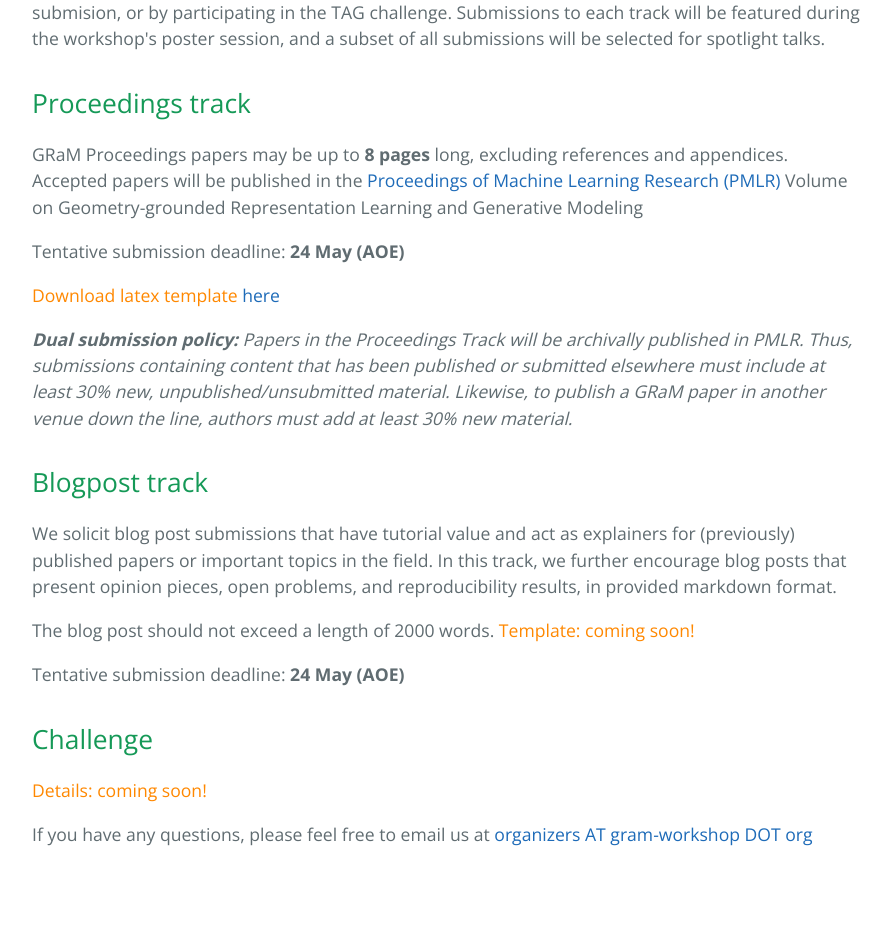
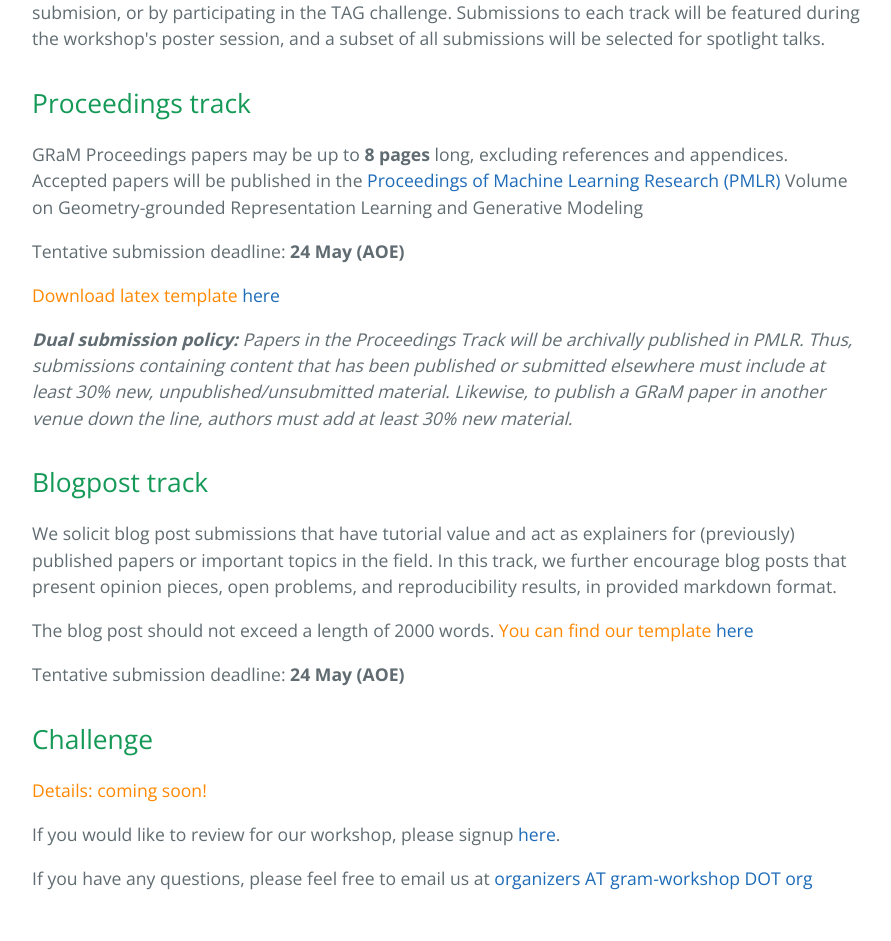
Before and after one commit to gram-workshop/gram-workshop.github.io, a Jekyll site: the page cfp.html, which Jekyll copies as it is, in a window 1280 px wide. Shown: the part 442-1383 px from the top of the page, without its empty margins (192-1083 px from the left). Built offline with Jekyll 4.4.1, drawn with Linux system fonts in a browser that asks for light colours; before the commit the page ends 1339 px from its top, so only the background shows below that.

Commit message:
blogpost template

```diff
--- a/cfp.html
+++ b/cfp.html
@@ -74,7 +74,7 @@
 
       <p>We solicit blog post submissions that have tutorial value and act as explainers for (previously) published papers or important topics in the field. In this track, we further encourage blog posts that present opinion pieces, open problems, and reproducibility results, in provided markdown format.</p>
 
-      <p>The blog post should not exceed a length of 2000 words. <span style="color: rgb(255, 136, 0);">Template: coming soon!</span></p>
+      <p>The blog post should not exceed a length of 2000 words. <span style="color: rgb(255, 136, 0);">You can find our template <a href="https://gram-blogposts.github.io/">here</a></span></p>
 
       <p>Tentative submission deadline: <strong>24 May (AOE)</strong></p>
 
@@ -91,7 +91,7 @@
         <!-- <span class="site-footer-credits">This page was generated by <a href="https://pages.github.com">GitHub Pages</a>.</span> -->
       <!-- </footer> -->
       <footer>
-	      <p> If you have any questions, please feel free to email us at <a href="mailto:organizers@gram-workshop.org">organizers AT gram-workshop DOT org </a> </p>
+	      If you would like to review for our workshop, please signup <a href=" ">here</a>.<p> If you have any questions, please feel free to email us at <a href="mailto:organizers@gram-workshop.org">organizers AT gram-workshop DOT org </a> </p>
       </footer>
     </main>
   </body>
```
